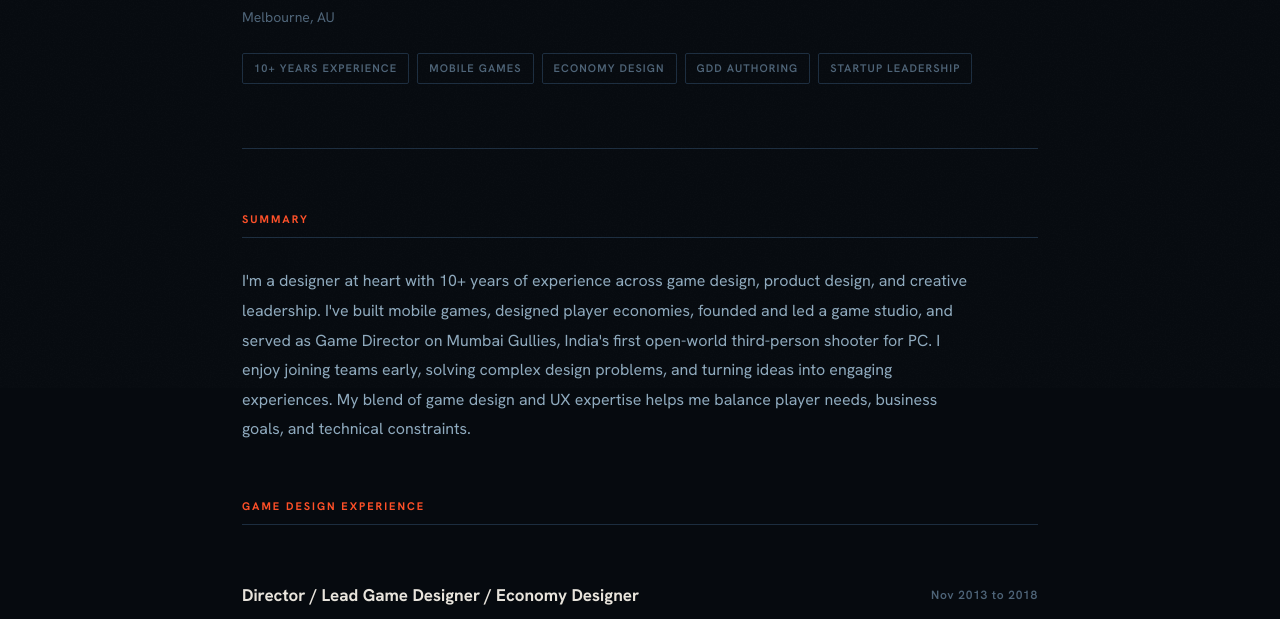
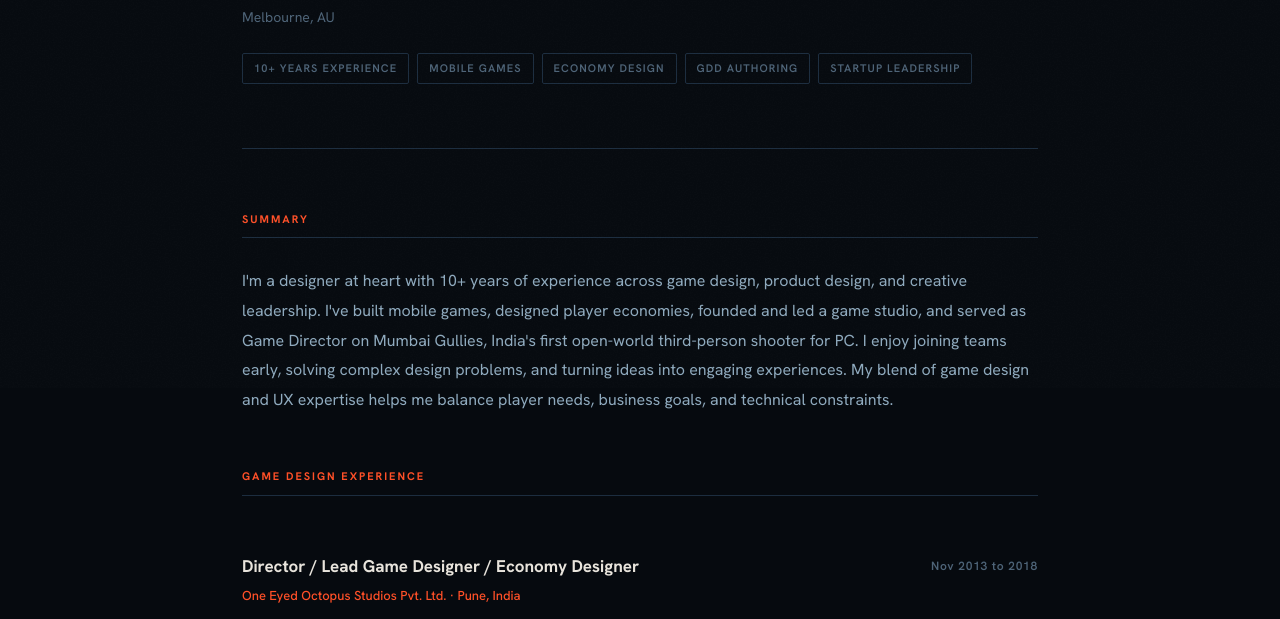
Before and after one commit to vivekvasudevan/game-design, a plain HTML site: page resume.html in a window 1280 px wide. Shown: the part 412-1031 px from the top of the page. Drawn offline with Linux system fonts and the light colour scheme.

Commit message:
Resume: summary fills full content width
Co-Authored-By: Claude Opus 4.8 <noreply@anthropic.com>

```diff
--- a/resume.html
+++ b/resume.html
@@ -38,7 +38,7 @@
     <!-- ─── SUMMARY ─── -->
     <div class="resume-section">
       <h3>Summary</h3>
-      <p style="font-size: 16px; max-width: 740px; line-height: 1.85; color: var(--text-secondary);">
+      <p style="font-size: 16px; max-width: none; line-height: 1.85; color: var(--text-secondary);">
         I'm a designer at heart with 10+ years of experience across game design, product design, and creative leadership. I've built mobile games, designed player economies, founded and led a game studio, and served as Game Director on Mumbai Gullies, India's first open-world third-person shooter for PC. I enjoy joining teams early, solving complex design problems, and turning ideas into engaging experiences. My blend of game design and UX expertise helps me balance player needs, business goals, and technical constraints.
       </p>
     </div>
```
